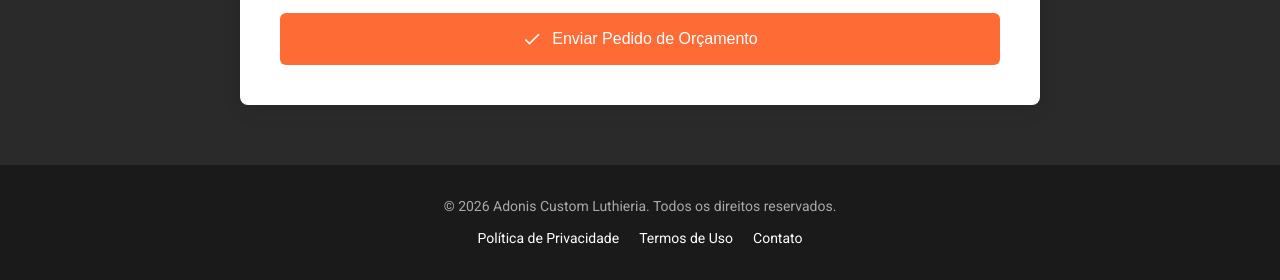
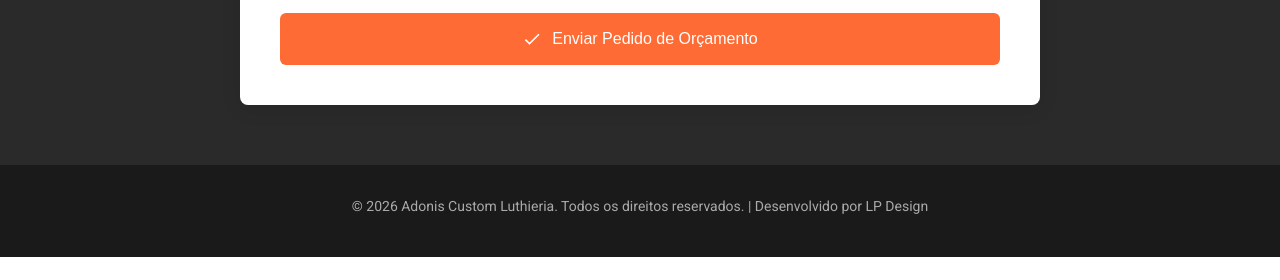
Before and after one commit to luizpimenteldesign/adonis-custom, a PHP site: page /frontend/index.php in a window 1280 px wide. Shown: the part 2283-2563 px from the top of the page. After the commit the page ends 2540 px from the top, so only its background shows below. Run offline with PHP 8.4, Linux system fonts and the light colour scheme; data that the repository does not hold is empty.

```diff
--- a/frontend/index.php
+++ b/frontend/index.php
@@ -268,12 +268,7 @@
     <!-- FOOTER -->
     <footer class="footer">
         <div class="footer-container">
-            <p class="footer-text">© 2026 Adonis Custom Luthieria. Todos os direitos reservados.</p>
-            <div class="footer-links">
-                <a href="#" class="footer-link">Política de Privacidade</a>
-                <a href="#" class="footer-link">Termos de Uso</a>
-                <a href="#" class="footer-link">Contato</a>
-            </div>
+            <p class="footer-text">© 2026 Adonis Custom Luthieria. Todos os direitos reservados. | Desenvolvido por <a href="https://luizpimentel.com" target="_blank" style="color: inherit; text-decoration: none;">LP Design</a></p>
         </div>
     </footer>
 
```
